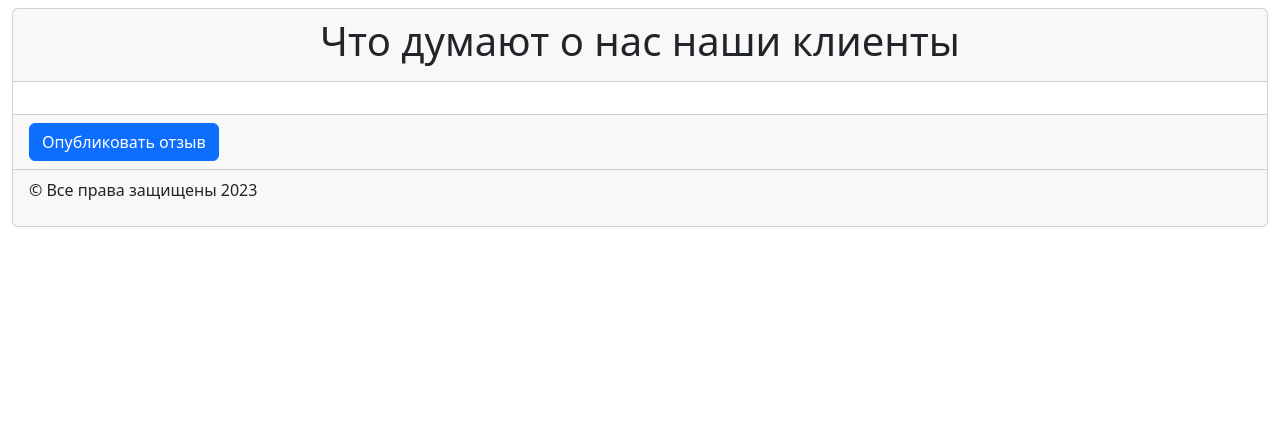
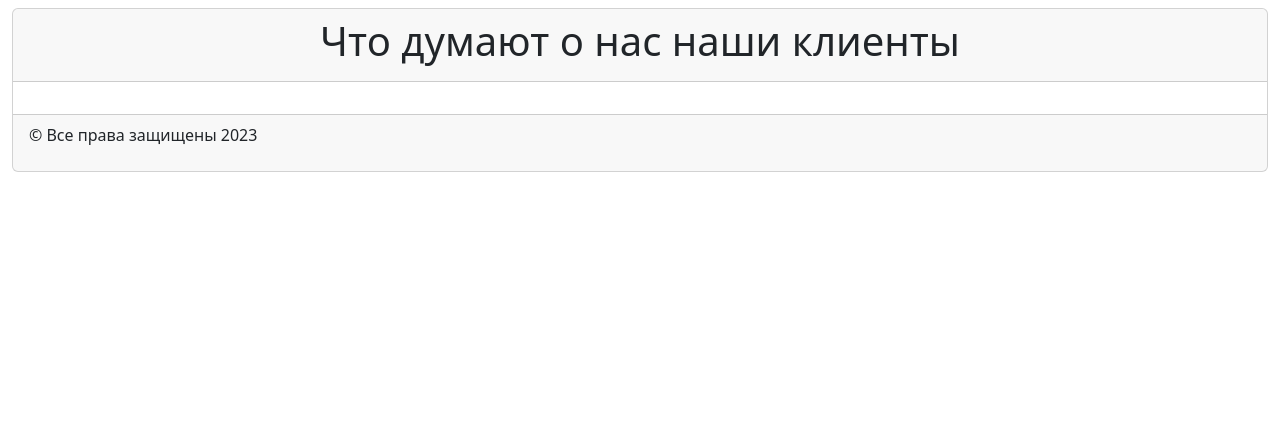
Before and after one commit to DmitriiParfenov/first_web_server_django, a Django app: template board_service/catalog/templates/catalog/about_as.html in a window 1280 px wide. Shown: the part 56-482 px from the top of the page. Run offline with Django 3.2, Linux system fonts and the light colour scheme; the template is opened without the code that fills it, so the values that code supplies are empty.

Commit message:
updated about_as.html

```diff
--- a/board_service/catalog/templates/catalog/about_as.html
+++ b/board_service/catalog/templates/catalog/about_as.html
@@ -21,7 +21,4 @@
         {% endfor %}
     </div>
 </div>
-<div class="card-footer">
-    <a href="#" class="btn btn-primary">Опубликовать отзыв</a>
-</div>
 {% endblock %}
```
